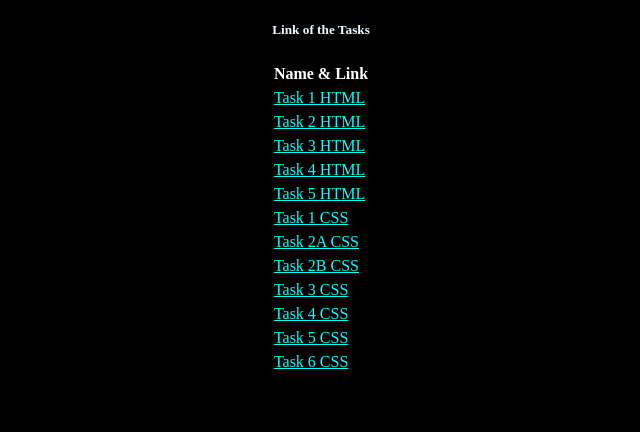
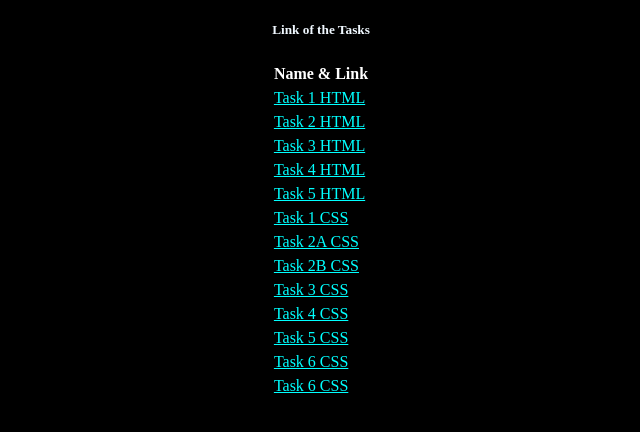
Before and after one commit to Priyan7hu/Mern_task, a plain HTML site: page index.html in a window 1280 px wide. Shown: the whole page, without its empty margins (319-959 px from the left). Drawn offline with Linux system fonts and the light colour scheme.

Commit message:
Update index.html

```diff
--- a/index.html
+++ b/index.html
@@ -63,6 +63,9 @@
         <tr>
             <td> <a href="task11.html">Task 6 CSS</a></td>
         </tr>
+        <tr>
+            <td> <a href="task12.html">Task 6 CSS</a></td>
+        </tr>
     </table>
 </body>
 </html>
```
